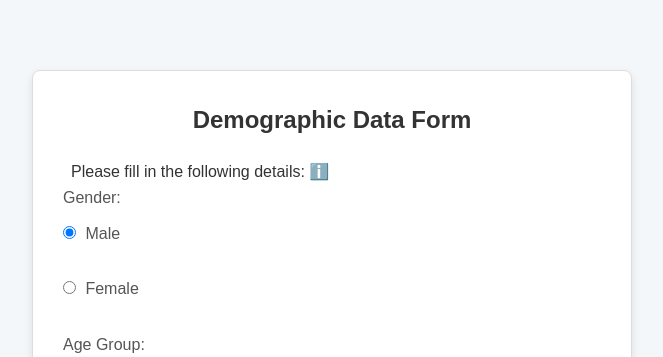
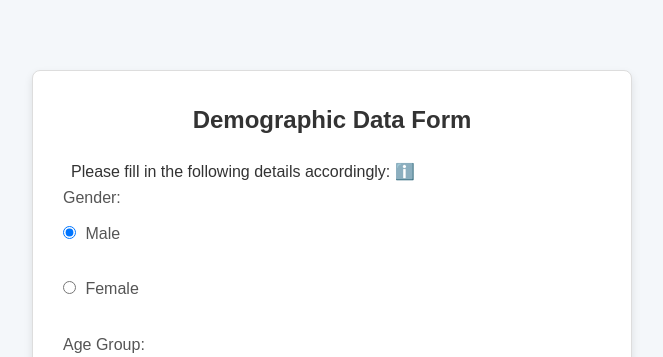
Before and after one commit to godfrey-tankan/reviews, a Django app: page /start/ in a window 1280 px wide. Shown: the top 357 px of the page, without its empty margins (308-971 px from the left). Run offline with Django 5.2, Linux system fonts and the light colour scheme; a user stored in the database is signed in.

Commit message:
Refactor demographic_data.html to update tooltip message

```diff
--- a/templates/demographic_data.html
+++ b/templates/demographic_data.html
@@ -14,7 +14,7 @@
         {% csrf_token %}
         <h2>Demographic Data Form
         </h2>
-        <p class="info-icon">Please fill in the following details:
+        <p class="info-icon">Please fill in the following details accordingly:
             <span >ℹ️</span>
 
         </p>
```
Also changed, not shown: db.sqlite3.
